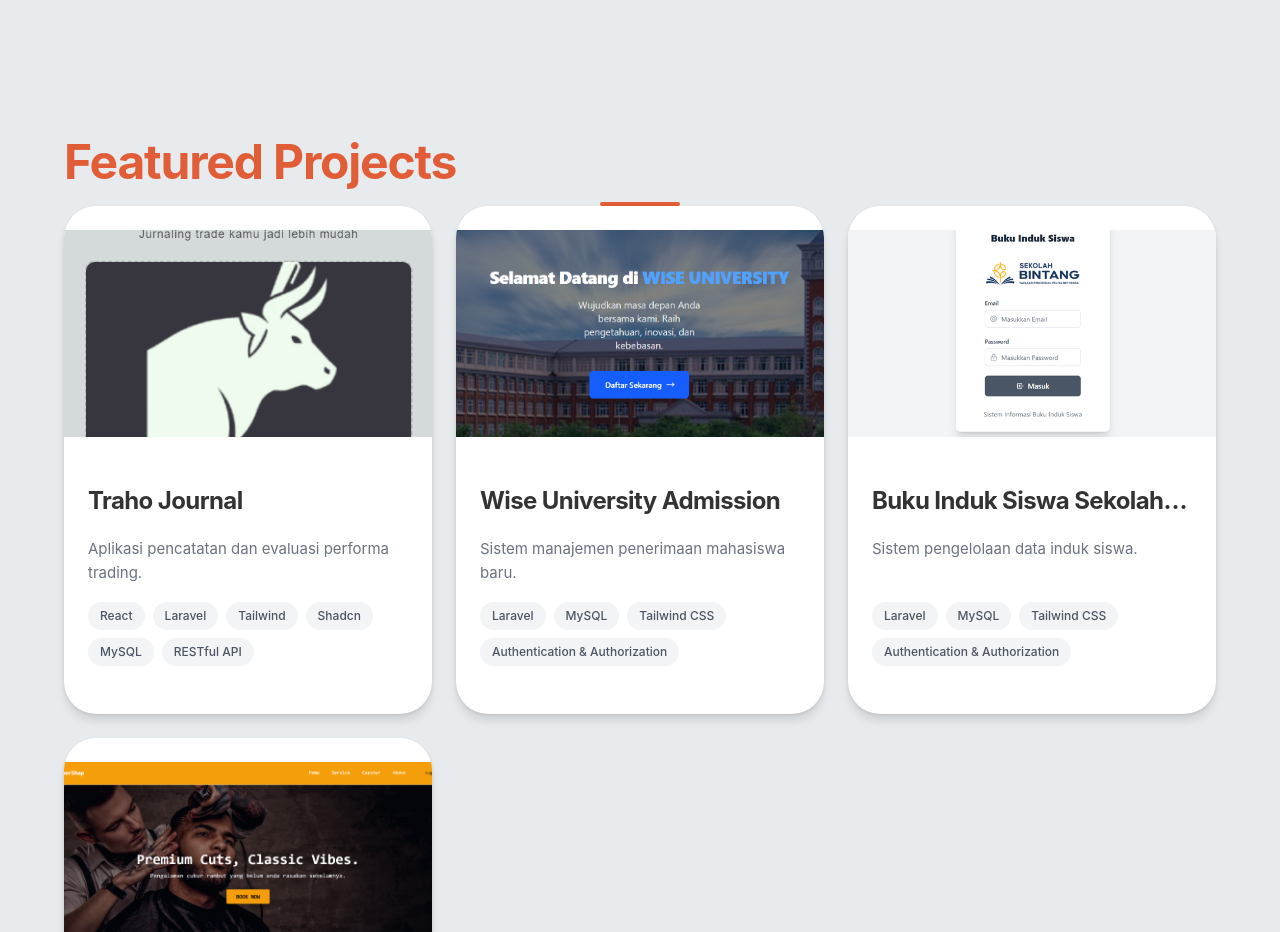
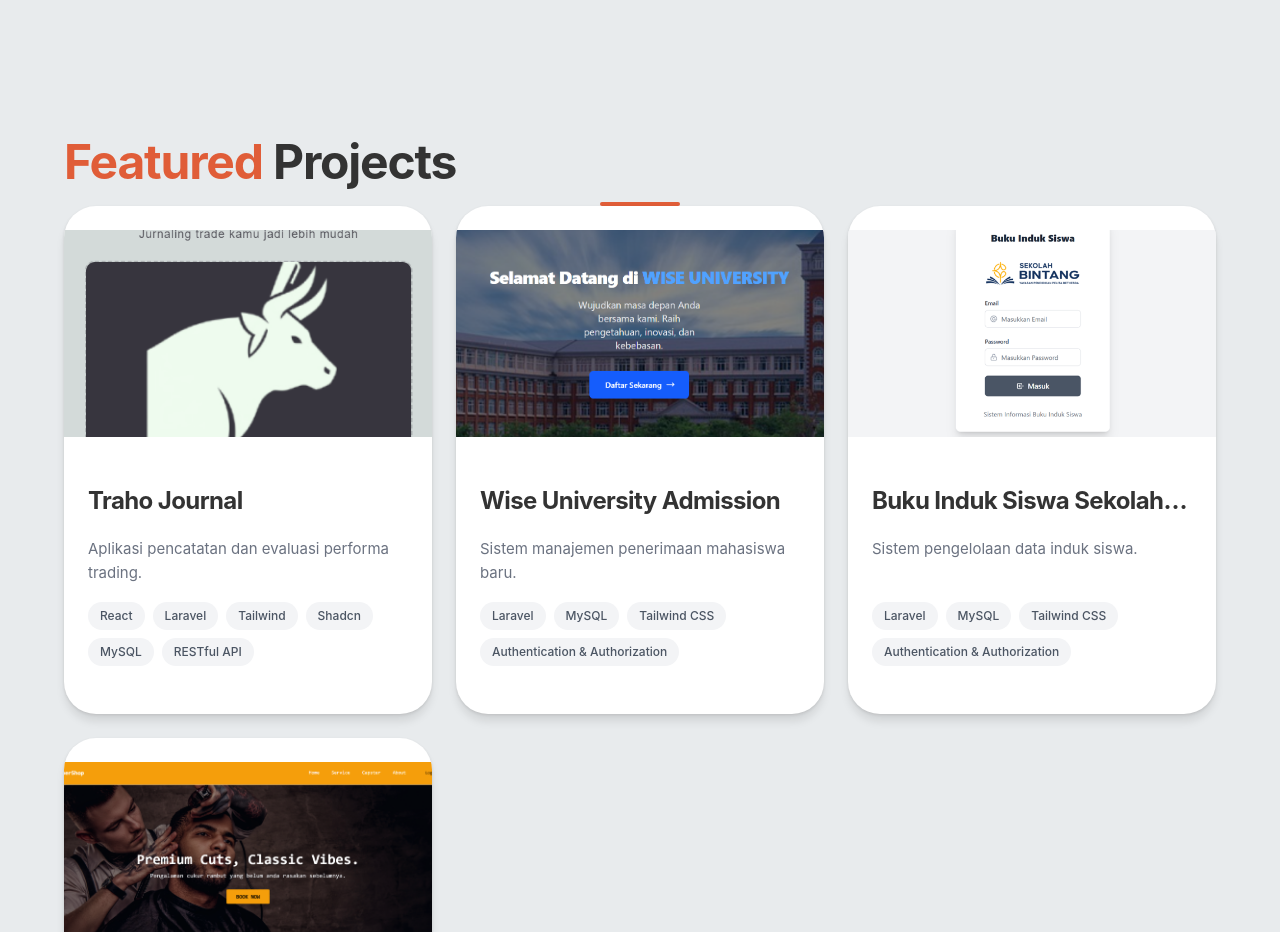
Before and after one commit to Jonathanwjy/portofolio-v1, a React (Vite) app: page / in a window 1280 px wide. Shown: the part 4200-5132 px from the top of the page. Built offline with nearby package versions, Linux system fonts and the light colour scheme; what lightswind would draw is missing.

Commit message:
kombinasi warna title

```diff
--- a/src/components/app/about_me.jsx
+++ b/src/components/app/about_me.jsx
@@ -25,7 +25,6 @@ export default function AboutPage() {
           viewport={{ once: false, amount: 0.3 }}
           className="grid grid-cols-1 md:grid-cols-5 gap-12 items-center"
         >
-          {/* TEXT */}
           <div className="md:col-span-3 space-y-8">
             <motion.h1
               variants={fadeIn}
@@ -47,7 +46,6 @@ export default function AboutPage() {
             </motion.div>
           </div>
 
-          {/* IMAGE */}
           <motion.div
             variants={fadeIn}
             transition={{ delay: 0.3, duration: 0.8 }}
--- a/src/components/app/project.jsx
+++ b/src/components/app/project.jsx
@@ -195,7 +195,7 @@ export default function ProjectsPage() {
           variants={titleVariants}
           className="text-4xl md:text-5xl font-bold tracking-tight text-primary"
         >
-          Featured Projects
+          Featured <span className="text-foreground">Projects</span>
         </motion.h1>
 
         <motion.div
```
